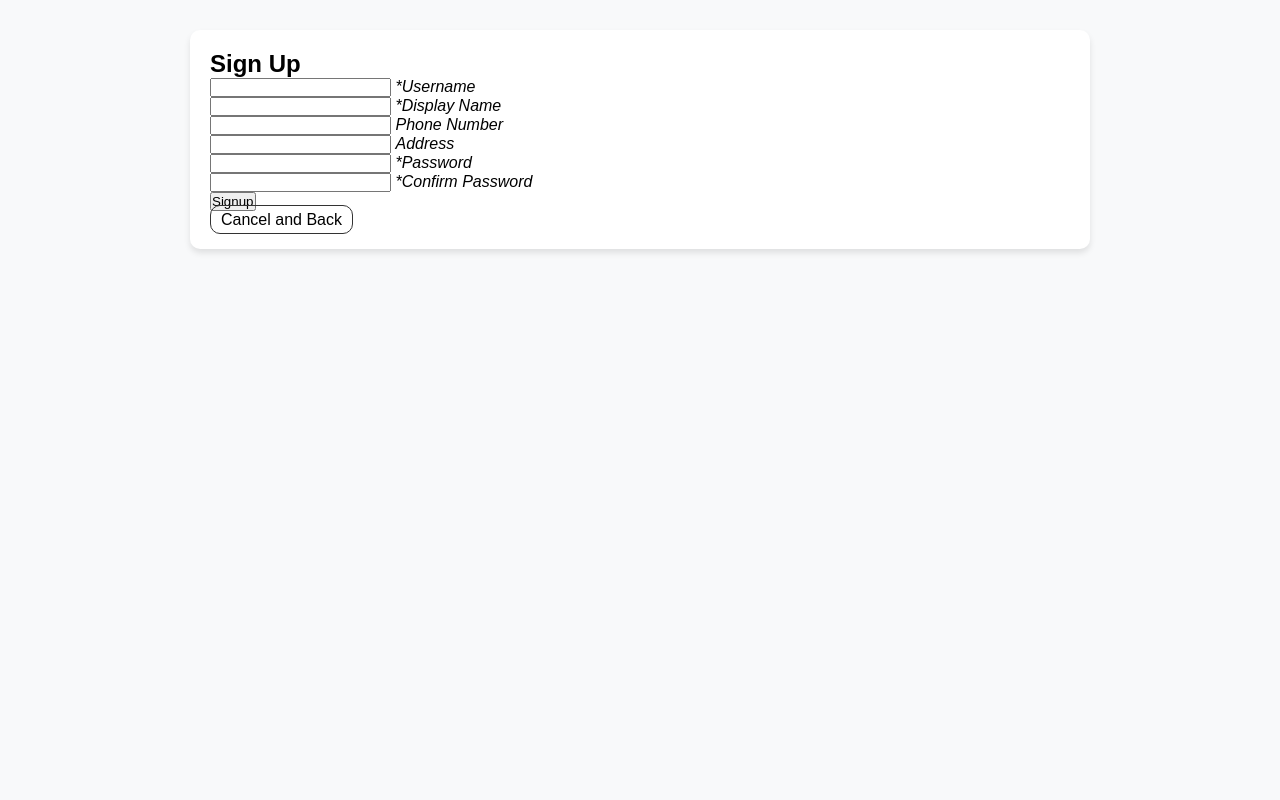
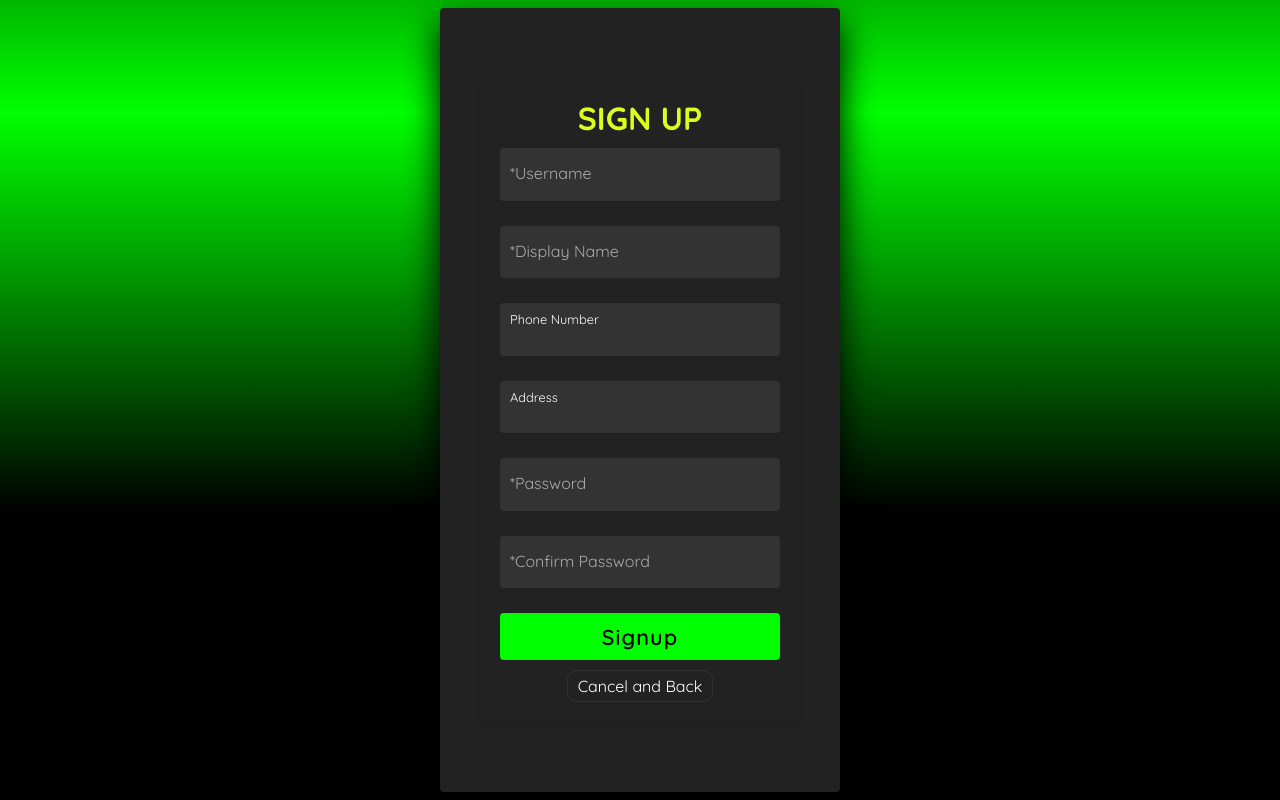
Before and after one commit to onenok/223_group_project, a PHP site: page /member_reg.php in a window 1280 px wide. Run offline with PHP 8.4, Linux system fonts and the light colour scheme.

Commit message:
feat: aaaa

```diff
--- a/member_reg.php
+++ b/member_reg.php
@@ -23,7 +23,202 @@ $display_msg = $messages[$msg_key] ?? '';
 <head>
   <meta charset="UTF-8">
   <title>Signup Form</title>
-    <link rel="stylesheet" href="style.css?v=<?php echo filemtime('style.css'); ?>">
+  <link rel="stylesheet" href="style.css?v=<?php echo filemtime('style.css'); ?>">
+  <style>
+    @import url('https://fonts.googleapis.com/css2?family=Quicksand:wght@300;400;500;600;700&display=swap');
+
+    * {
+      margin: 0;
+      padding: 0;
+      box-sizing: border-box;
+      font-family: 'Quicksand', sans-serif;
+    }
+
+    body {
+      display: flex;
+      min-height: 100vh;
+      background: #000;
+    }
+
+    .msg {
+      color: #fff;
+    }
+
+    .content {
+      max-width: 900px;
+      margin: 30px auto;
+      padding: 20px;
+      background: none;
+      border-radius: 10px;
+      box-shadow: 0 4px 6px rgba(0, 0, 0, 0.1);
+    }
+
+    section {
+      position: absolute;
+      width: 100vw;
+      height: 100vh;
+      display: flex;
+      justify-content: center;
+      align-items: center;
+      gap: 2px;
+      flex-wrap: wrap;
+      overflow: hidden;
+    }
+
+    section::before {
+      content: '';
+      position: absolute;
+      width: 100%;
+      height: 100%;
+      background: linear-gradient(#000, #0f0, #000);
+      animation: animate 5s linear infinite;
+    }
+
+    @keyframes animate {
+      0% {
+        transform: translateY(-100%);
+      }
+
+      100% {
+        transform: translateY(100%);
+      }
+    }
+
+    section span {
+      position: relative;
+      display: block;
+      width: calc(6.25vw - 2px);
+      height: calc(6.25vw - 2px);
+      background: #181818;
+      z-index: 2;
+      transition: 1.5s;
+    }
+
+    section span:hover {
+      background: #0f0;
+      transition: 0s;
+    }
+
+    section .signup {
+      position: absolute;
+      width: 400px;
+      background: #222;
+      z-index: 1000;
+      display: flex;
+      justify-content: center;
+      align-items: center;
+      padding: 40px;
+      border-radius: 4px;
+      box-shadow: 0 15px 35px rgba(0, 0, 0, 9);
+    }
+
+    section .signup .content {
+      position: relative;
+      width: 100%;
+      display: flex;
+      justify-content: center;
+      align-items: center;
+      flex-direction: column;
+      gap: 10px;
+    }
+
+    section .signup .content h2 {
+      font-size: 2em;
+      color: #daff1f;
+      text-transform: uppercase;
+    }
+
+    section .signup .content .form {
+      width: 100%;
+      display: flex;
+      flex-direction: column;
+      gap: 25px;
+    }
+
+    section .signup .content .form .inputBox {
+      position: relative;
+      width: 100%;
+    }
+
+    section .signup .content .form .inputBox input {
+      position: relative;
+      width: 100%;
+      background: #333;
+      border: none;
+      outline: none;
+      padding: 25px 10px 7.5px;
+      border-radius: 4px;
+      color: #daff1f;
+      font-weight: 500;
+      font-size: 1em;
+    }
+
+    section .signup .content .form .inputBox i {
+      position: absolute;
+      left: 0;
+      padding: 15px 10px;
+      font-style: normal;
+      color: #aaa;
+      transition: 0.5s;
+      pointer-events: none;
+    }
+
+    .signup .content .form .inputBox input:focus~i,
+    .signup .content .form .inputBox input:valid~i {
+      transform: translateY(-7.5px);
+      font-size: 0.8em;
+      color: #fff;
+    }
+
+    .signup .content .form .links {
+      position: relative;
+      width: 100%;
+      display: flex;
+      justify-content: space-between;
+    }
+
+    .signup .content .form .links a {
+      color: #daff1f;
+      text-decoration: none;
+    }
+
+    .signup .content .form .links a:nth-child(2) {
+      color: #0f0;
+      font-weight: 600;
+    }
+
+    .signup .content .form .inputBox input[type="submit"] {
+      padding: 10px;
+      background: #0f0;
+      color: #000;
+      font-weight: 600;
+      font-size: 1.35em;
+      letter-spacing: 0.05em;
+      cursor: pointer;
+    }
+
+    input[type="submit"]:active {
+      opacity: 0.6;
+    }
+
+    @media (max-width: 900px) {
+      section span {
+        width: calc(10vw - 2px);
+        height: calc(10vw - 2px);
+      }
+    }
+
+    @media (max-width: 600px) {
+      section span {
+        width: calc(20vw - 2px);
+        height: calc(20vw - 2px);
+      }
+    }
+
+    a.back {
+      color: #fff;
+    }
+  </style>
 </head>
 
 <body>
@@ -77,8 +272,8 @@ $display_msg = $messages[$msg_key] ?? '';
   </form>
 </body>
 
-<script type="text/javascript">
-  // Lazy JS: Check if two passwords match
+<script>
+  // Check if two passwords match
   const password = document.getElementsByName("pwd")[0];
   const confirm_password = document.getElementsByName("confirm_pwd")[0];
 
```
